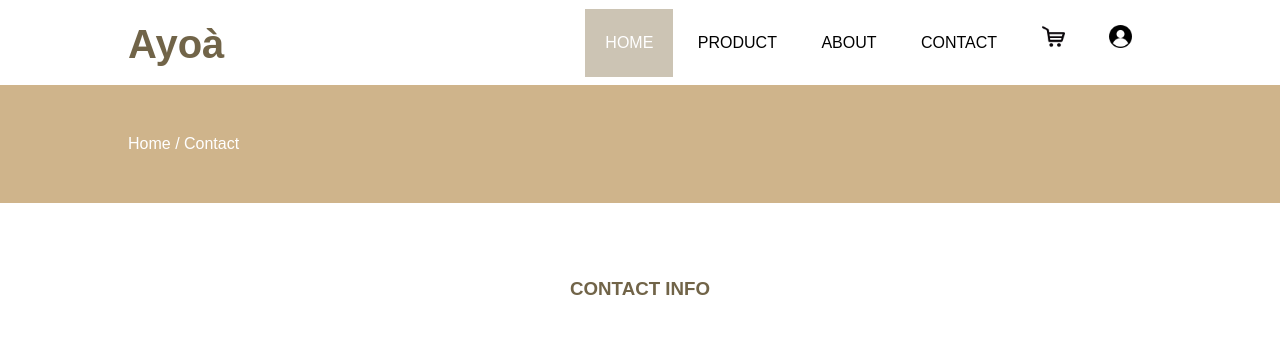
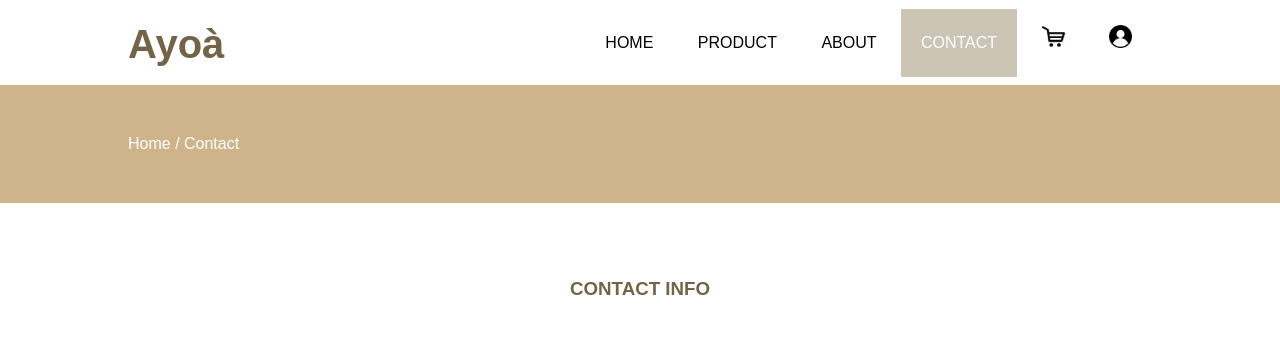
Before and after one commit to nbldwna/Progate-A04, a plain HTML site: page contact.html in a window 1280 px wide. Shown: the top 342 px of the page. Drawn offline with nearby package versions, Linux system fonts and the light colour scheme.

Commit message:
Update contact.html

```diff
--- a/contact.html
+++ b/contact.html
@@ -19,10 +19,10 @@
     		<div class="container">
       			<h1><a href="index.html" class="Logo">Ayoà</a></h1>
       				<ul>
-        				<li class="active"><a href="index.html">HOME</a></li>
+        				<li><a href="index.html">HOME</a></li>
         				<li><a href="product.html">PRODUCT</a></li>
         				<li><a href="about.html">ABOUT</a></li>
-        				<li><a href="contact.html">CONTACT</a></li>
+        				<li class="active"><a href="contact.html">CONTACT</a></li>
         				<li><a href="#"><img src="img/cart.png" class="icon"></a></li>
         				<li><a href="#"><img src="img/user.png" class="icon"></a></li>
       				</ul>
```
